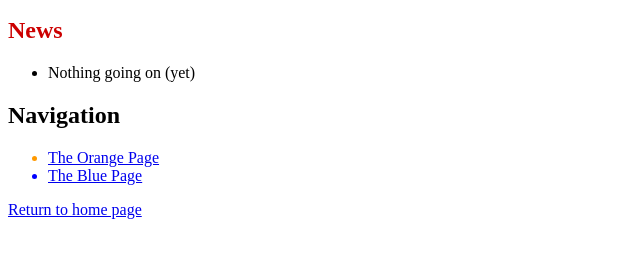
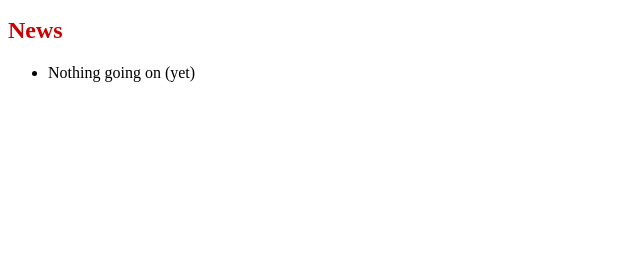
Before and after one commit to scalevnn/bay-tap-ve-nha, a plain HTML site: page index.html in a window 1280 px wide. Shown: the part 101-358 px from the top of the page, without its empty margins (0-640 px from the left). Drawn offline with Linux system fonts and the light colour scheme.

Commit message:
modify index

```diff
--- a/index.html
+++ b/index.html
@@ -12,16 +12,5 @@
   <ul>
     <li>Nothing going on (yet)</li>
   </ul>
-  <h2>Navigation</h2>
-<ul>
-  <li style="color: #F90">
-    <a href="orange.html">The Orange Page</a>
-  </li>
-  <li style="color: #00F">
-    <a href="blue.html">The Blue Page</a>
-  </li>
-</ul>
-<p><a href="index.html">Return to home page</a></p>
-
 </body>
 </html>
```
